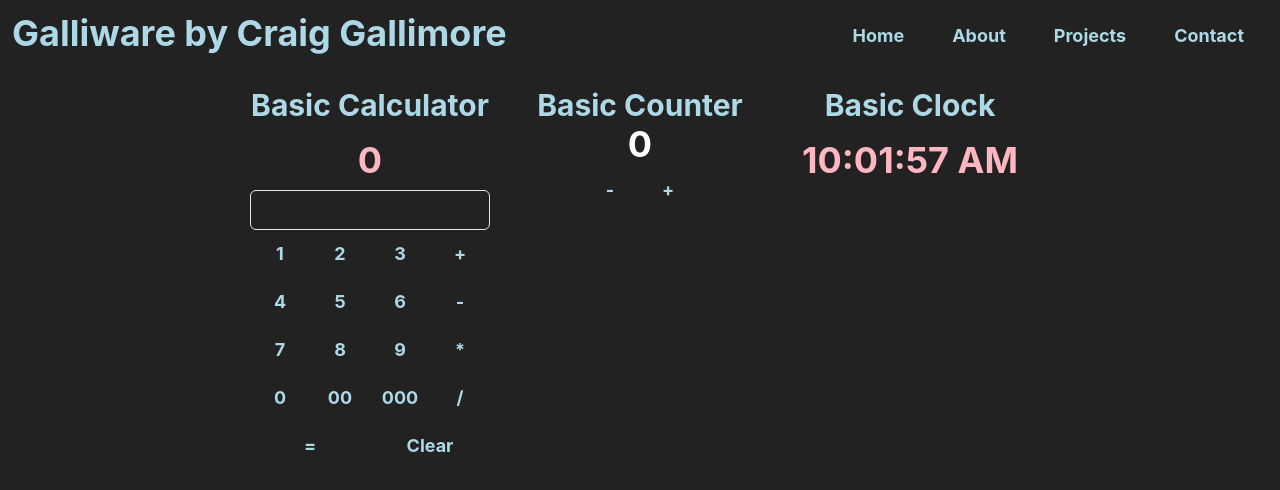
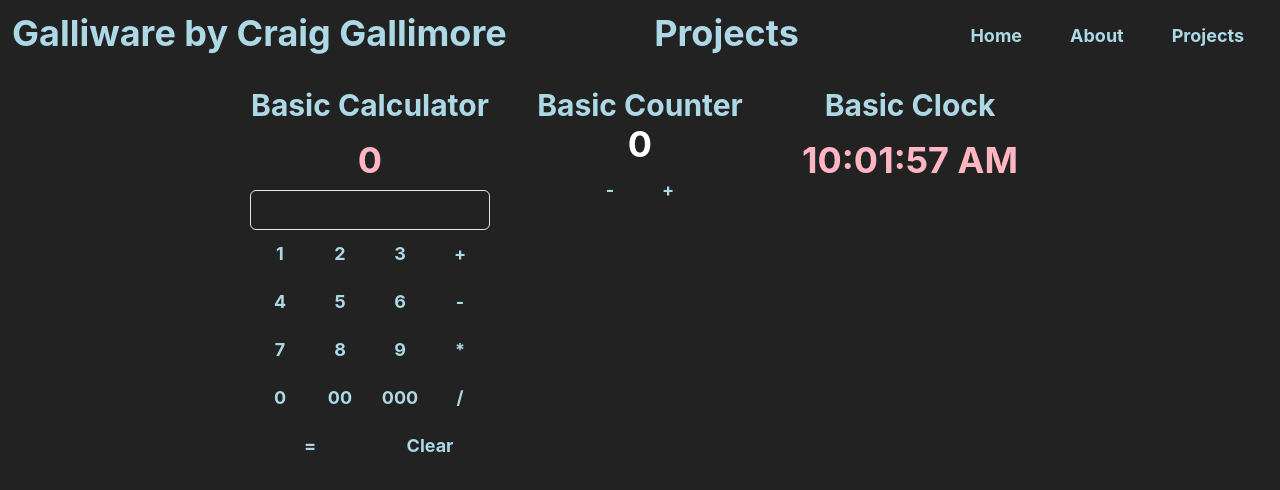
Before and after one commit to GalliWare/react-profile-website, a Next.js app: page /projects in a window 1280 px wide. Shown: the top 490 px of the page. Built offline with nearby package versions, Linux system fonts and the light colour scheme.

Commit message:
Fixed link issue in the buttons, added a title prop for custom heading in pages

```diff
--- a/src/components/Header.tsx
+++ b/src/components/Header.js
@@ -1,13 +1,13 @@
 import {
   Box, Button, Flex, ChakraProvider, Spacer, Menu, MenuButton,
-  MenuList, MenuItem, IconButton, Heading
+  MenuList, MenuItem, IconButton, Heading, Link
 } from "@chakra-ui/react"
 import { HamburgerIcon } from "@chakra-ui/icons"
-import Link from "next/link"
+import link from "next/link"
 
-function Header() {
-  const paths = ["/", "/about", "/projects", "/contact"]
-  const buttonNames = ["Home", "About", "Projects", "Contact"]
+function Header({ title }) {
+  const paths = ["/", "/about", "/projects"]
+  const buttonNames = ["Home", "About", "Projects"]
   let buttons = []
 
   for (let i = 0; i < paths.length; i++) {
@@ -19,7 +19,7 @@ function Header() {
         fontWeight="bold"
         variant="ghost"
         _hover={{ borderBottom: "8px" }}>
-        <Link href={paths[i]}>
+        <Link as={link} href={paths[i]}>
           {buttonNames[i]}
         </Link>
       </Button>
@@ -38,6 +38,8 @@ function Header() {
         >
           Galliware by Craig Gallimore
         </Heading>
+        <Spacer />
+        <Heading color="lightblue">{title}</Heading>
         <Spacer />
         <Box
           display={["none", "none", "inherit"]}>
```
